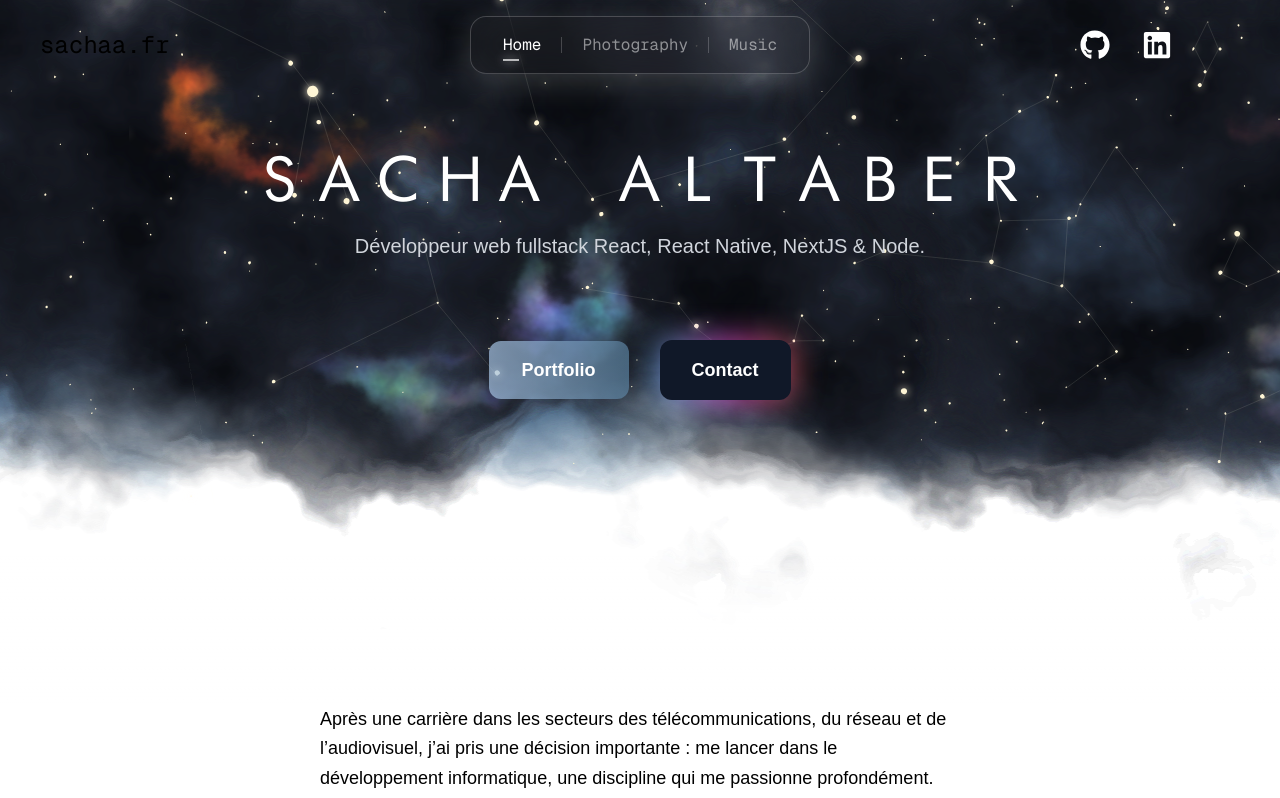
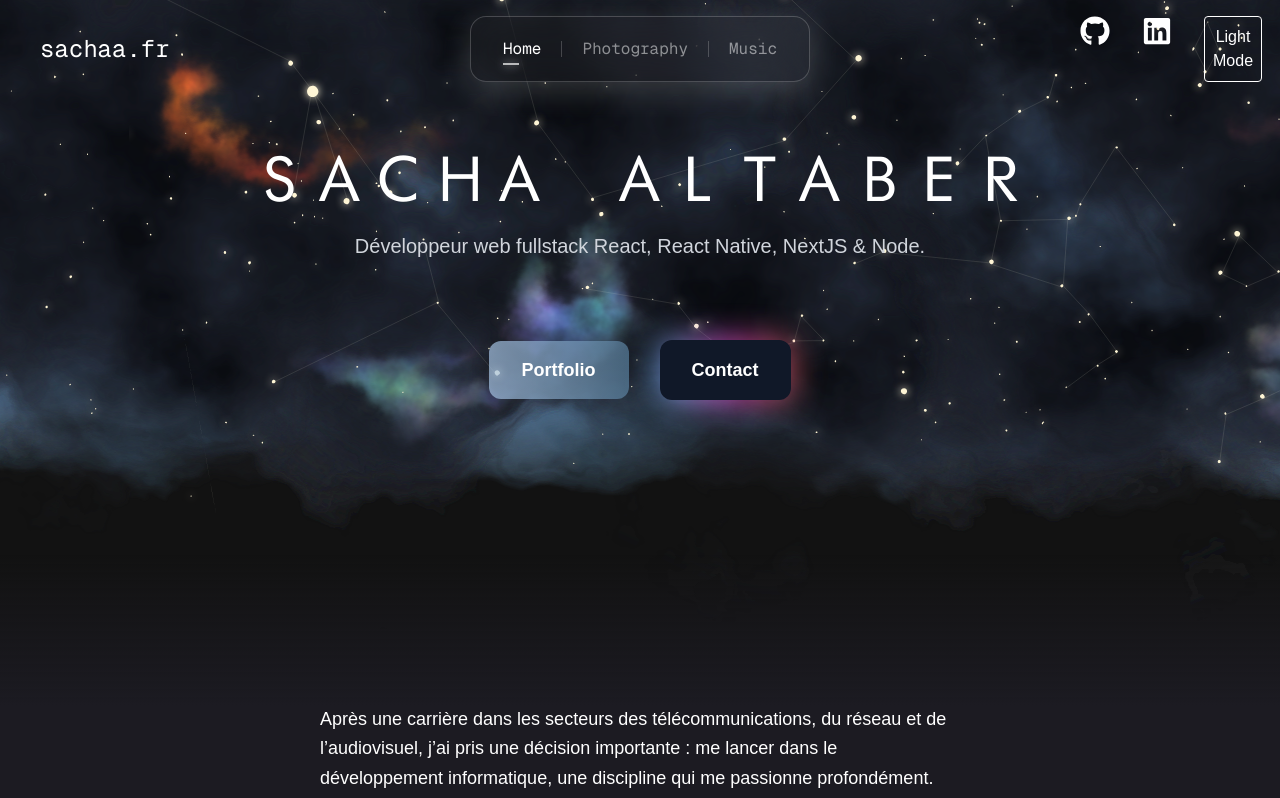
Before and after one commit to Blackers33/portfolio, a Next.js app: page / in a window 1280 px wide. Shown: the top 798 px of the page. Built offline with nearby package versions, Linux system fonts and the light colour scheme.

Commit message:
Revert "nearly working version"
This reverts commit 28ce893a0d190cbd3a80429081ac9fcf490daf92.

```diff
--- a/src/app/globals.css
+++ b/src/app/globals.css
@@ -1,6 +1,5 @@
 @import "tailwindcss";
 
-@custom-variant dark (&:where(.dark, .dark *));
 
 :root {
 	--background: #ffffff;
@@ -8,25 +7,6 @@
 	--primary: #5a819fff;
 	--secondary: #a6c3e3ff;
 }
-
-
-@theme inline {
-	--color-background: var(--background);
-	--color-foreground: var(--foreground);
-	--color-primary: var(--primary);
-	--color-secondary: var(--secondary);
-
-	--font-sans: var(--font-geist-sans);
-	--font-mono: var(--font-geist-mono);
-	--font-title: "Futurist", "sans-serif";
-}
-
-body {
-	/* background: var(--background);*/
-	color: var(--text-color);
-	font-family: Arial, Helvetica, sans-serif;
-}
-
 
 ::-webkit-scrollbar {
 	width: 8px;
@@ -82,6 +62,7 @@ html {
 	width: 100%;
 	height: 705px;
 }
+
 @font-face {
 	font-family: Futurist;
 	font-style: normal;
@@ -89,3 +70,28 @@ html {
 	font-display: swap;
 	src: url("./../../public/fonts/futrfw.ttf") format("truetype");
 }
+
+@theme inline {
+	--color-background: var(--background);
+	--color-foreground: var(--foreground);
+	--color-primary: var(--primary);
+	--color-secondary: var(--secondary);
+
+	--font-sans: var(--font-geist-sans);
+	--font-mono: var(--font-geist-mono);
+	--font-title: "Futurist", "sans-serif";
+}
+
+[data-theme="dark"] {
+
+	--background: var(--foreground);
+
+
+}
+
+
+body {
+	/* background: var(--background);*/
+	color: var(--text-color);
+	font-family: Arial, Helvetica, sans-serif;
+}
--- a/src/app/layout.tsx
+++ b/src/app/layout.tsx
@@ -1,9 +1,10 @@
+
 import type { Metadata } from "next";
 import { Geist, Geist_Mono } from "next/font/google";
 import "./globals.css";
-import { ThemeProvider } from "next-themes";
 import Navbar from "@/components/Navbar";
 import Hero from "@/components/Hero";
+import { ThemeProvider } from "next-themes";
 
 const geistSans = Geist({
 	variable: "--font-geist-sans",
@@ -20,32 +21,22 @@ export const metadata: Metadata = {
 	description: "Generated by create next app",
 };
 
-
-function ThemeWrapper({ children }: { children: React.ReactNode }) {
-	return (
-		<html lang='en' suppressHydrationWarning>
-			<body className={`${geistSans.variable} ${geistMono.variable}`}>
-				{children}
-			</body>
-		</html>
-	);
-}
-
-
 export default function RootLayout({
 	children,
 }: Readonly<{
 	children: React.ReactNode;
 }>) {
 	return (
-		<ThemeWrapper>
-			<ThemeProvider
-				attribute='class'
-				defaultTheme='light'
-				enableSystem={false}
-			><Navbar/><Hero/>
-				{children}
-			</ThemeProvider>
-		</ThemeWrapper>
+		<html lang='en'>
+			<body
+				className={`${geistSans.variable} ${geistMono.variable} antialiased`}
+			>
+				<ThemeProvider defaultTheme='dark'>
+					<Navbar />
+					<Hero />
+					{children}
+				</ThemeProvider>
+			</body>
+		</html>
 	);
 }
--- a/src/app/music/page.tsx
+++ b/src/app/music/page.tsx
@@ -14,7 +14,7 @@ export default function Home() {
 						et, quaerat dignissimos.
 					</p>
 				</div>
-				<div className='bg-background dark:bg-foreground'>
+				<div className='bg-background'>
 					<iframe
 						width='560'
 						height='315'
--- a/src/app/page.tsx
+++ b/src/app/page.tsx
@@ -38,7 +38,7 @@ export default function Home() {
 					</div>
 				</div>
 			</div>
-			<div className='bg-background dark:bg-foreground px-8 lg:px-80'>
+			<div className='bg-background px-8 lg:px-80'>
 				<div className='space-y-4 text-lg leading-relaxed mb-40'>
 					<p className='mb-8'>
 						Après une carrière dans les secteurs des télécommunications, du
--- a/src/app/photography/page.tsx
+++ b/src/app/photography/page.tsx
@@ -15,7 +15,7 @@ export default function Home() {
 						et, quaerat dignissimos.
 					</p>
 				</div>
-				<div className='bg-background dark:bg-foreground'>
+				<div className='bg-background'>
 					<PhotoGrid />
 					<PhotoGrid />
 				</div>
--- a/src/components/Hero.tsx
+++ b/src/components/Hero.tsx
@@ -6,7 +6,7 @@ export default function Hero() {
 			<div className=' scroll-left-bg'></div>
 			<div className=' scroll-right-stars'></div>
 
-			<div className='absolute bottom-0 w-full h-[150px] justify-center flex bg-gradient-to-t from-background dark:from-foreground to-transparent'></div>
+			<div className='absolute bottom-0 w-full h-[150px] justify-center flex bg-gradient-to-t from-background to-transparent'></div>
 		</div>
 	);
 }
--- a/src/components/Navbar.tsx
+++ b/src/components/Navbar.tsx
@@ -70,7 +70,7 @@ export default function Navbar() {
 					>
 						<FaLinkedin className='text-white text-3xl hover:text-blue-600' />
 					</Link>
-						{/* <ThemeToggle /> */}
+						<ThemeToggle />
 				</div>
 			</div>
 		</div>
--- a/src/components/ThemeToggle.tsx
+++ b/src/components/ThemeToggle.tsx
@@ -1,13 +1,13 @@
 "use client";
 
+import { useTheme } from "next-themes";
 import { useEffect, useState } from "react";
-import { useTheme } from "next-themes";
-import { Moon, Sun } from "lucide-react";
 
 export default function ThemeToggle() {
 	const { theme, setTheme } = useTheme();
 	const [mounted, setMounted] = useState(false);
 
+	// Ensure the component is mounted before rendering
 	useEffect(() => setMounted(true), []);
 
 	if (!mounted) return null;
@@ -15,13 +15,9 @@ export default function ThemeToggle() {
 	return (
 		<button
 			onClick={() => setTheme(theme === "light" ? "dark" : "light")}
-			className='rounded-lg p-2 hover:bg-gray-100 dark:hover:bg-gray-800'
+			className='p-2 border rounded'
 		>
-			{theme === "light" ? (
-				<Moon className='h-5 w-5' />
-			) : (
-				<Sun className='h-5 w-5' />
-			)}
+			{theme === "light" ? "Dark Mode" : "Light Mode"}
 		</button>
 	);
 }
```
